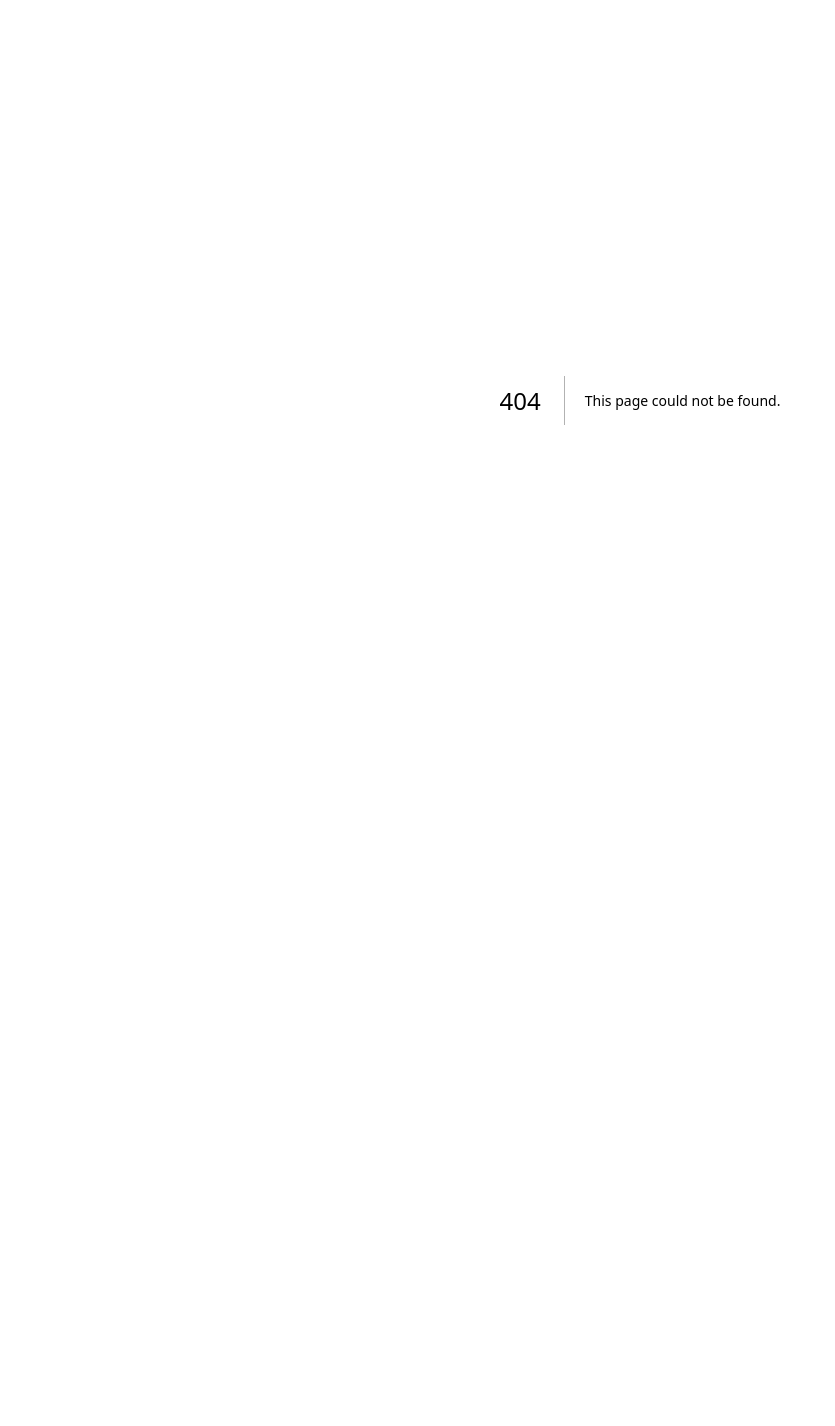
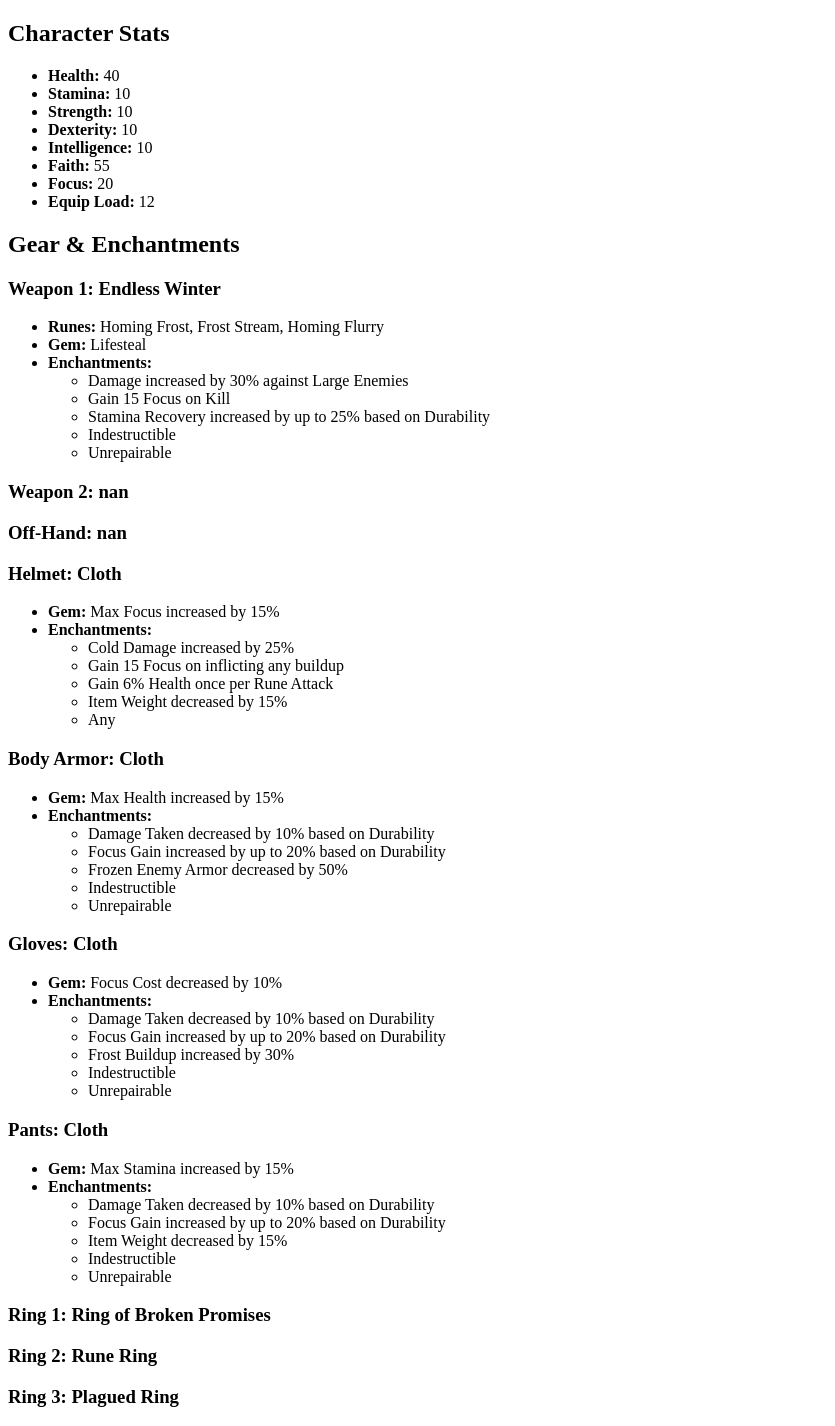
Before and after one commit to NoRestFortheWickedBuilds/nrftw-builds, a Next.js app: page /builds/coldmage in a window 1280 px wide. Before the commit this address had no page. Shown: the whole page, without its empty margins (0-835 px from the left). Before the commit the page ends 800 px from the top, so only its background shows below. Built offline with nearby package versions, Linux system fonts and the light colour scheme.

Commit message:
Clean rebuild: added Cold Mage build

```diff
--- /dev/null
+++ b/pages/builds/coldmage.js
@@ -0,0 +1,108 @@
+
+import React from 'react';
+
+const ColdMage = () => (
+  <div className="build-page">
+    <div class='character-stats-box'>
+<h2>Character Stats</h2>
+<ul>
+  <li><strong>Health:</strong> 40</li>
+  <li><strong>Stamina:</strong> 10</li>
+  <li><strong>Strength:</strong> 10</li>
+  <li><strong>Dexterity:</strong> 10</li>
+  <li><strong>Intelligence:</strong> 10</li>
+  <li><strong>Faith:</strong> 55</li>
+  <li><strong>Focus:</strong> 20</li>
+  <li><strong>Equip Load:</strong> 12</li>
+</ul>
+</div>
+
+    <div class='gear-section'>
+<h2>Gear & Enchantments</h2>
+<h3>Weapon 1: Endless Winter</h3>
+<ul>
+  <li><strong>Runes:</strong> Homing Frost, Frost Stream, Homing Flurry</li>
+  <li><strong>Gem:</strong> Lifesteal</li>
+  <li><strong>Enchantments:</strong>
+    <ul>
+      <li>Damage increased by 30% against Large Enemies</li>
+      <li>Gain 15 Focus on Kill</li>
+      <li>Stamina Recovery increased by up to 25% based on Durability</li>
+      <li>Indestructible</li>
+      <li>Unrepairable</li>
+    </ul>
+  </li>
+</ul>
+<h3>Weapon 2: nan</h3>
+<ul>
+</ul>
+<h3>Off-Hand: nan</h3>
+<ul>
+</ul>
+<h3>Helmet: Cloth</h3>
+<ul>
+  <li><strong>Gem:</strong> Max Focus increased by 15%</li>
+  <li><strong>Enchantments:</strong>
+    <ul>
+      <li>Cold Damage increased by 25%</li>
+      <li>Gain 15 Focus on inflicting any buildup</li>
+      <li>Gain 6% Health once per Rune Attack</li>
+      <li>Item Weight decreased by 15%</li>
+      <li>Any</li>
+    </ul>
+  </li>
+</ul>
+<h3>Body Armor: Cloth</h3>
+<ul>
+  <li><strong>Gem:</strong> Max Health increased by 15%</li>
+  <li><strong>Enchantments:</strong>
+    <ul>
+      <li>Damage Taken decreased by 10% based on Durability</li>
+      <li>Focus Gain increased by up to 20% based on Durability</li>
+      <li>Frozen Enemy Armor decreased by 50%</li>
+      <li>Indestructible</li>
+      <li>Unrepairable</li>
+    </ul>
+  </li>
+</ul>
+<h3>Gloves: Cloth</h3>
+<ul>
+  <li><strong>Gem:</strong> Focus Cost decreased by 10%</li>
+  <li><strong>Enchantments:</strong>
+    <ul>
+      <li>Damage Taken decreased by 10% based on Durability</li>
+      <li>Focus Gain increased by up to 20% based on Durability</li>
+      <li>Frost Buildup increased by 30%</li>
+      <li>Indestructible</li>
+      <li>Unrepairable</li>
+    </ul>
+  </li>
+</ul>
+<h3>Pants: Cloth</h3>
+<ul>
+  <li><strong>Gem:</strong> Max Stamina increased by 15%</li>
+  <li><strong>Enchantments:</strong>
+    <ul>
+      <li>Damage Taken decreased by 10% based on Durability</li>
+      <li>Focus Gain increased by up to 20% based on Durability</li>
+      <li>Item Weight decreased by 15%</li>
+      <li>Indestructible</li>
+      <li>Unrepairable</li>
+    </ul>
+  </li>
+</ul>
+<h3>Ring 1: Ring of Broken Promises</h3>
+<ul>
+</ul>
+<h3>Ring 2: Rune Ring</h3>
+<ul>
+</ul>
+<h3>Ring 3: Plagued Ring</h3>
+<ul>
+</ul>
+</div>
+
+  </div>
+);
+
+export default ColdMage;
```
